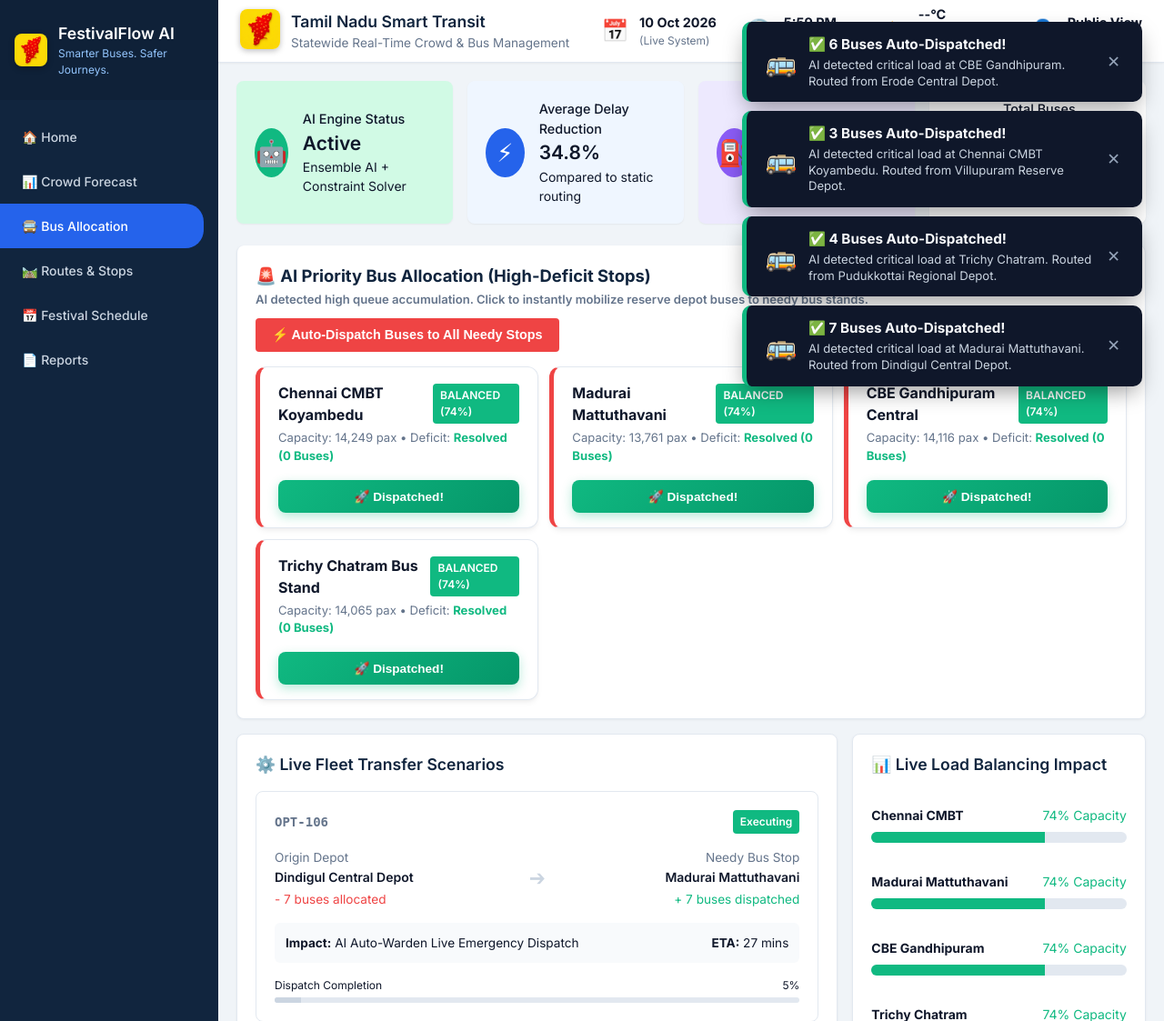
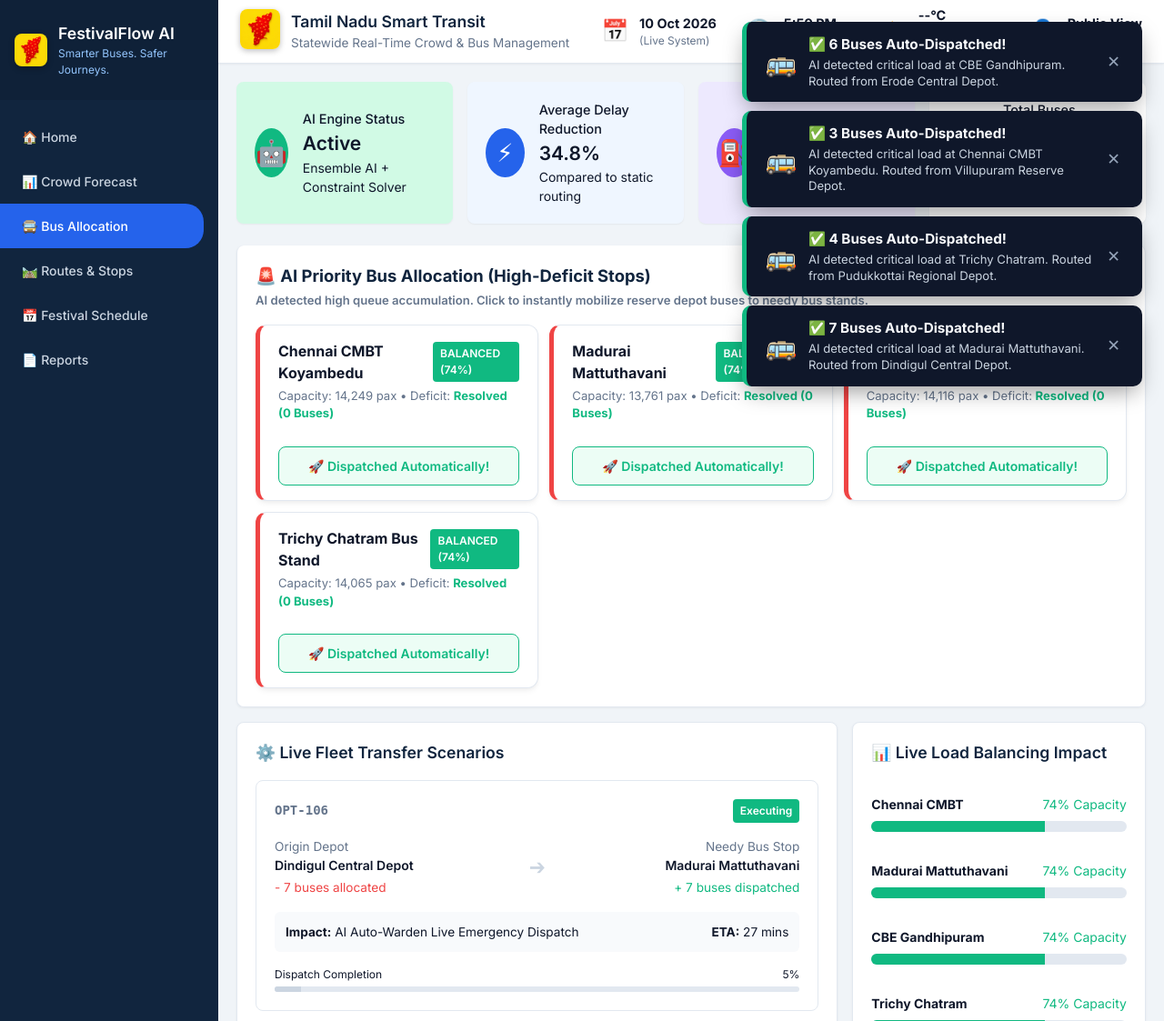
Before and after one commit to DEEPAK-47-S/Sakthi_Hackton_2026, a Flask app: page /optimization in a window 1280 px wide. Shown: the top 1123 px of the page at 91% size. Run offline with Flask 3, Linux system fonts and the light colour scheme.

Commit message:
feat: Remove manual dispatch buttons; Convert optimization page to fully automated AI Auto-Warden interface

```diff
--- a/app/templates/optimization.html
+++ b/app/templates/optimization.html
@@ -98,9 +98,7 @@
                     AI detected high queue accumulation. Click to instantly mobilize reserve depot buses to needy bus stands.
                 </p>
             </div>
-            <button id="btn-auto-dispatch-all" class="badge badge-danger" style="padding: 10px 18px; font-size: 0.9rem; cursor: pointer; border: none; font-weight: 700; display: inline-flex; align-items: center; gap: 8px;">
-                ⚡ Auto-Dispatch Buses to All Needy Stops
-            </button>
+            <div id="btn-auto-dispatch-all" style="display: none;"></div>
         </div>
 
         <div style="display: grid; grid-template-columns: repeat(auto-fit, minmax(280px, 1fr)); gap: 12px; margin-top: 14px;">
@@ -115,9 +113,9 @@
                         Capacity: 14,249 pax • Deficit: <strong id="deficit-cmbt" style="color: #ef4444;">-45 Buses</strong>
                     </div>
                 </div>
-                <button class="btn-dispatch" onclick="dispatchBuses('Chennai CMBT Koyambedu', 'Villupuram Reserve Depot', 45, 'hub-cmbt', 'badge-cmbt', 'bar-cmbt')">
-                    🚀 Dispatch 45 Buses
-                </button>
+                <div id="status-hub-cmbt" data-dispatched="false" style="margin-top: 10px; padding: 10px; text-align: center; background: #f8fafc; border-radius: 8px; font-weight: 600; color: #64748b; border: 1px dashed #cbd5e1;">
+                    🤖 AI Auto-Warden Monitoring...
+                </div>
             </div>
 
             <!-- Stop 2: Madurai Mattuthavani -->
@@ -131,9 +129,9 @@
                         Capacity: 13,761 pax • Deficit: <strong id="deficit-mdu" style="color: #ef4444;">-30 Buses</strong>
                     </div>
                 </div>
-                <button class="btn-dispatch" onclick="dispatchBuses('Madurai Mattuthavani', 'Dindigul Central Depot', 30, 'hub-mdu', 'badge-mdu', 'bar-mdu')">
-                    🚀 Dispatch 30 Buses
-                </button>
+                <div id="status-hub-mdu" data-dispatched="false" style="margin-top: 10px; padding: 10px; text-align: center; background: #f8fafc; border-radius: 8px; font-weight: 600; color: #64748b; border: 1px dashed #cbd5e1;">
+                    🤖 AI Auto-Warden Monitoring...
+                </div>
             </div>
 
             <!-- Stop 3: Coimbatore Gandhipuram -->
@@ -147,9 +145,9 @@
                         Capacity: 14,116 pax • Deficit: <strong id="deficit-cbe" style="color: #f59e0b;">-25 Buses</strong>
                     </div>
                 </div>
-                <button class="btn-dispatch" onclick="dispatchBuses('CBE Gandhipuram', 'Erode Central Depot', 25, 'hub-cbe', 'badge-cbe', 'bar-cbe')">
-                    🚀 Dispatch 25 Buses
-                </button>
+                <div id="status-hub-cbe" data-dispatched="false" style="margin-top: 10px; padding: 10px; text-align: center; background: #f8fafc; border-radius: 8px; font-weight: 600; color: #64748b; border: 1px dashed #cbd5e1;">
+                    🤖 AI Auto-Warden Monitoring...
+                </div>
             </div>
 
             <!-- Stop 4: Trichy Chatram -->
@@ -163,9 +161,9 @@
                         Capacity: 14,065 pax • Deficit: <strong id="deficit-try" style="color: #f59e0b;">-20 Buses</strong>
                     </div>
                 </div>
-                <button class="btn-dispatch" onclick="dispatchBuses('Trichy Chatram', 'Pudukkottai Regional Depot', 20, 'hub-try', 'badge-try', 'bar-try')">
-                    🚀 Dispatch 20 Buses
-                </button>
+                <div id="status-hub-try" data-dispatched="false" style="margin-top: 10px; padding: 10px; text-align: center; background: #f8fafc; border-radius: 8px; font-weight: 600; color: #64748b; border: 1px dashed #cbd5e1;">
+                    🤖 AI Auto-Warden Monitoring...
+                </div>
             </div>
         </div>
     </div>
@@ -308,11 +306,14 @@
     }
 
     window.dispatchBuses = function(stopName, sourceDepot, count, cardId, badgeId, barId) {
-        // Change button state
-        const btn = document.querySelector(`#${cardId} button`);
-        if (btn) {
-            btn.innerText = '🚀 Dispatched!';
-            btn.disabled = true;
+        // Change status indicator state
+        const statusEl = document.getElementById(`status-${cardId}`);
+        if (statusEl) {
+            statusEl.innerHTML = '🚀 Dispatched Automatically!';
+            statusEl.style.background = '#ecfdf5';
+            statusEl.style.color = '#10b981';
+            statusEl.style.border = '1px solid #10b981';
+            statusEl.dataset.dispatched = 'true';
         }
 
         // Change card badge state
@@ -411,9 +412,9 @@
         ];
 
         for (const hub of activeHubs) {
-            const btn = document.querySelector(`#${hub.card} button`);
+            const statusEl = document.getElementById(`status-${hub.card}`);
             // Only poll if it hasn't been dispatched yet
-            if (btn && !btn.disabled) {
+            if (statusEl && statusEl.dataset.dispatched !== 'true') {
                 try {
                     const r = await fetch(`/api/v1/ai/predict-now?stop_id=${hub.id}&festival=deepavali`);
                     const data = await r.json();
@@ -429,10 +430,8 @@
                         const defectLabel = document.getElementById(deficitId);
                         if (defectLabel && data.recommended_extra_buses > 0) {
                             defectLabel.innerText = `-${data.recommended_extra_buses} Buses`;
-                            // Update the button text to show the correct live number of buses
-                            btn.innerText = `🚀 Dispatch ${data.recommended_extra_buses} Buses`;
-                            // Update onclick parameters
-                            btn.setAttribute('onclick', `dispatchBuses('${hub.name}', '${hub.depot}', ${data.recommended_extra_buses}, '${hub.card}', '${hub.badge}', '${hub.bar}')`);
+                            // Update the status text to show what AI is planning
+                            statusEl.innerHTML = `⚠️ Preparing to dispatch ${data.recommended_extra_buses} Buses...`;
                         }
                     }
 
```
